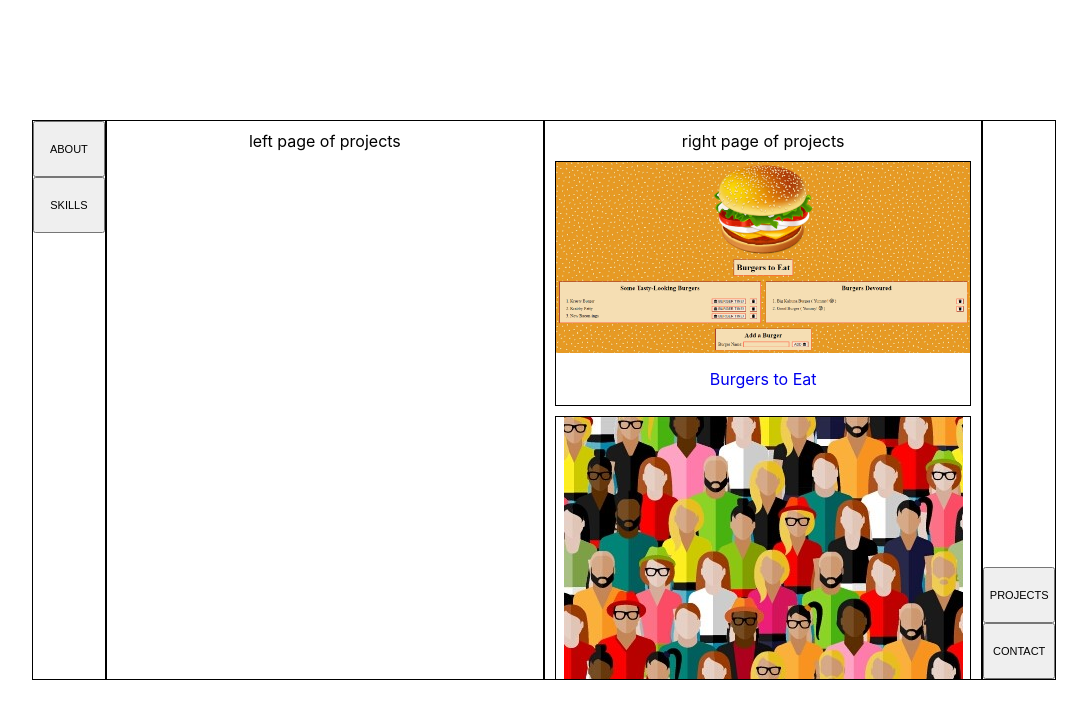
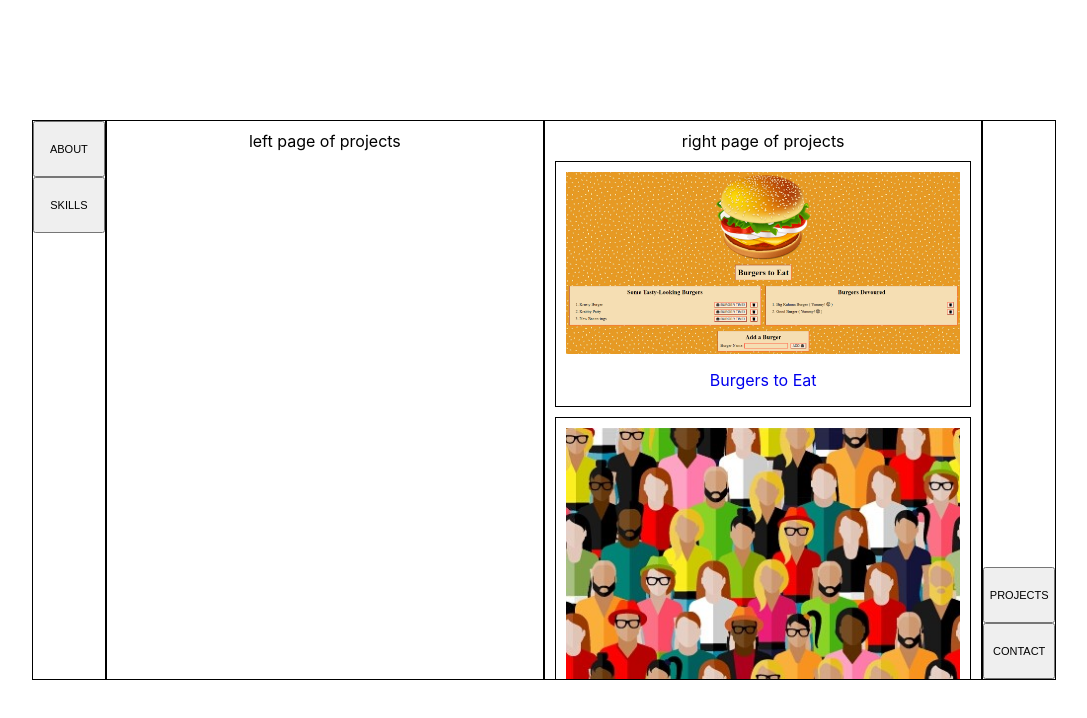
Before and after one commit to MacCabe1888/Professional-Portfolio, a React (Create React App) app: page /#/projects in a window 1280 px wide. Shown: the top 718 px of the page, without its empty margins (96-1183 px from the left). Built offline with nearby package versions, Linux system fonts and the light colour scheme.

Commit message:
resized images to a uniform width, added margins above images, centered project content

```diff
--- a/src/components/Projects/style.css
+++ b/src/components/Projects/style.css
@@ -1,10 +1,15 @@
 img {
-  display: block;
-  max-width: 100%;
+  min-width: calc(100% - 20px);
+  max-width: calc(100% - 20px);
+  margin-top: 10px;
 }
 
-.project {
-  display: block;
+div.project {
+  flex-direction: column;
   border: 1px black solid;
   margin-top: 10px;
 }
+
+div.project > a {
+  justify-content: center;
+}
```
